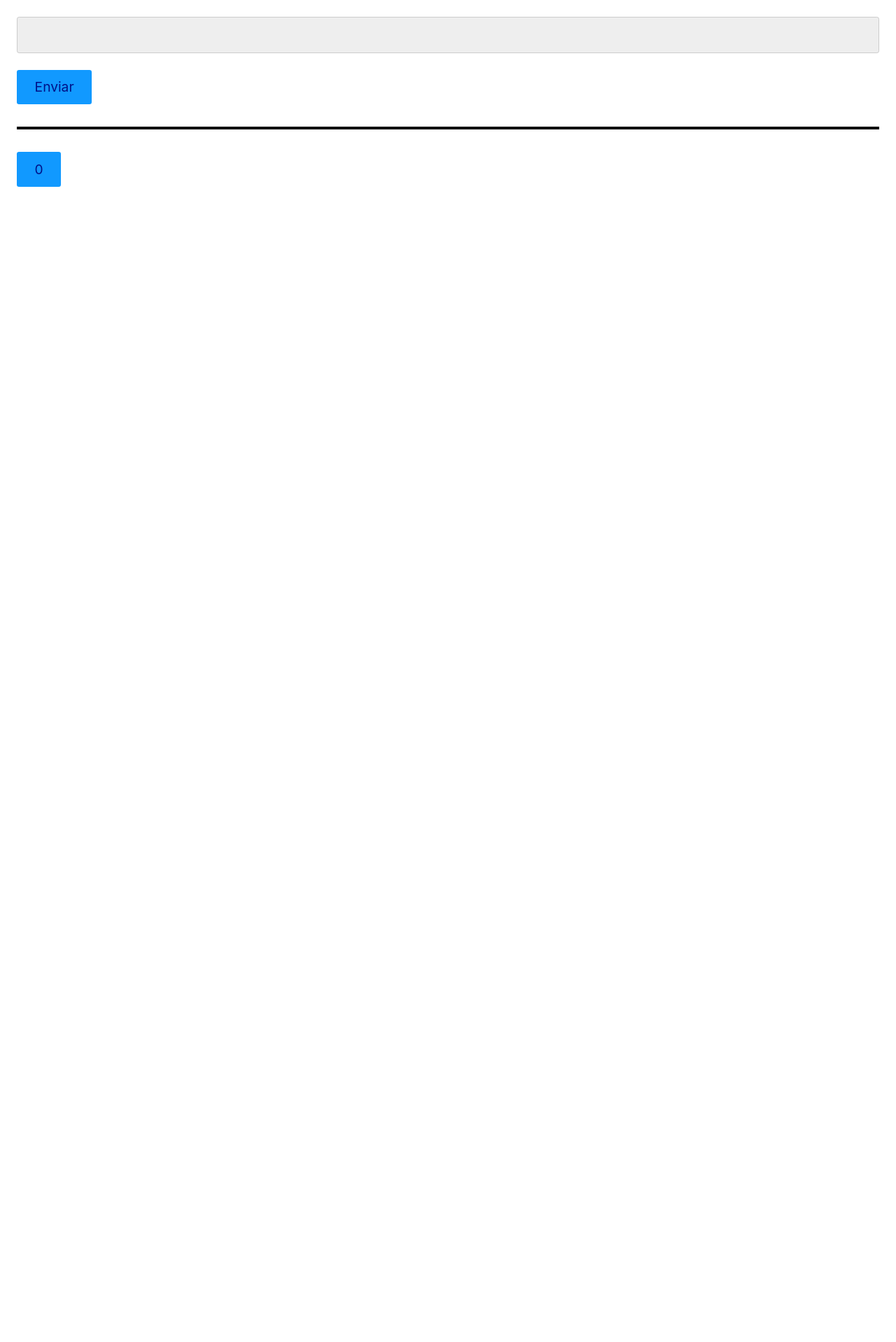
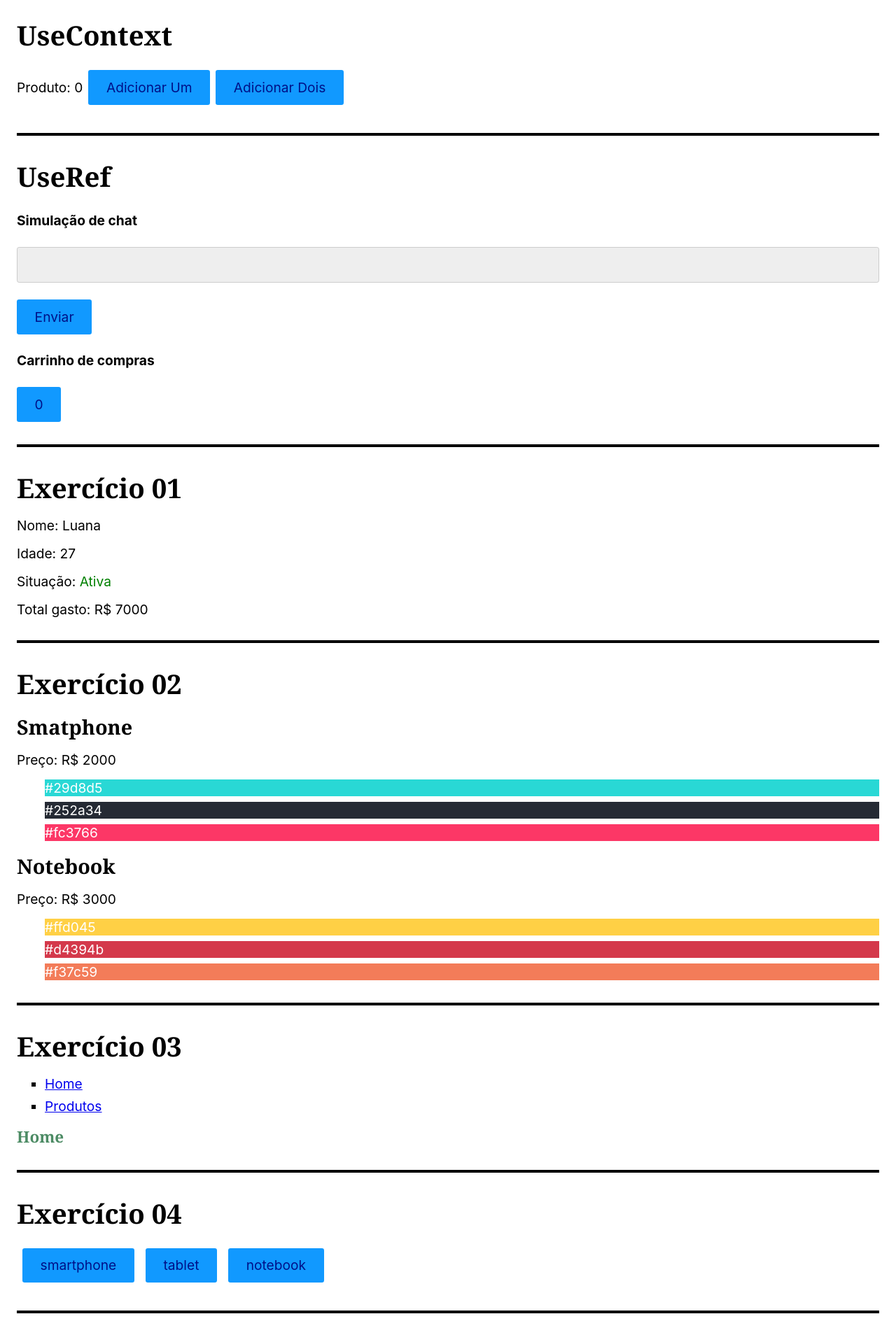
Before and after one commit to BenhurZambiasi/React-, a React (Create React App) app in the folder meuapp/: page / in a window 1280 px wide. Shown: the top 1918 px of the page at 70% size. Before the commit the page ends 800 px from the top, so only its background shows below. Built offline with nearby package versions, Linux system fonts and the light colour scheme.

Commit message:
UseContext

```diff
--- a/meuapp/src/App.js
+++ b/meuapp/src/App.js
@@ -1,18 +1,45 @@
 
 import React from 'react'
-// import Exerc01 from './Exerc_01';
-// import Exerc02 from './Exerc_02';
-//import Exerc03 from './Exerc03/Exerc_03';
-//import Exerc04 from './Exerc04/Exerc_04';
+import Exerc01 from './Exerc_01';
+import Exerc02 from './Exerc_02';
+import Exerc03 from './Exerc03/Exerc_03';
+import Exerc04 from './Exerc04/Exerc_04';
 import Exerc05 from './Exerc05/Exerc_05';
 import UseRef from './UseRef';
+import UserContext from './UserContext/UserContext';
 
 
 
 const App = () => {
 
 
-  return <UseRef />
+  return (
+    <>
+      <h1>UseContext</h1>
+      <UserContext />
+      <hr />
+      <h1>UseRef</h1>
+      <UseRef />
+      <hr />
+      <h1>Exercício 01</h1>
+      <Exerc01 />
+      <hr />
+      <h1>Exercício 02</h1>
+      <Exerc02 />
+      <hr />
+      <h1>Exercício 03</h1>
+      <Exerc03 />
+      <hr />
+      <h1>Exercício 04</h1>
+      <Exerc04 />
+      <hr />
+      <h1>Exercício 05</h1>
+      <Exerc05 />
+      <hr />
+
+
+
+    </>)
 
 }
 export default App;
--- a/meuapp/src/Exerc03/Exerc_03.js
+++ b/meuapp/src/Exerc03/Exerc_03.js
@@ -3,7 +3,7 @@ import Header from './Header'
 import Home from './Home'
 import Produtos from './Produtos'
 
-function Exerc() {
+const Exerc = () => {
   let Pagina;
   const { pathname } = window.location;
   if (pathname === '/produtos') {
@@ -19,4 +19,4 @@ function Exerc() {
   )
 }
 
-export default Exerc();
+export default Exerc;
--- a/meuapp/src/Exerc_01.js
+++ b/meuapp/src/Exerc_01.js
@@ -7,7 +7,7 @@ import React from 'react';
 
 */
 
-function Exerc() {
+const Exerc = () => {
 
   const luana = {
     cliente: 'Luana',
@@ -45,4 +45,4 @@ function Exerc() {
   );
 };
 
-export default Exerc();
+export default Exerc;
--- a/meuapp/src/Exerc_02.js
+++ b/meuapp/src/Exerc_02.js
@@ -1,6 +1,6 @@
 import React from 'react';
 
-function Exec() {
+const Exerc = () => {
   const produtos = [
     {
       id: 1,
@@ -37,4 +37,4 @@ function Exec() {
     </section>)
 }
 
-export default Exec();
+export default Exerc;
--- a/meuapp/src/UseRef.js
+++ b/meuapp/src/UseRef.js
@@ -27,13 +27,9 @@ const UseRef = () => {
     setContar(contar + 1);
   }
 
-
-
-
-
-
   return (
     <div>
+      <h4>Simulação de chat</h4>
       <ul>
         {comentarios.map((comentario) => (
           <li key={comentario}>{comentario}</li>
@@ -43,8 +39,9 @@ const UseRef = () => {
       />
       <br />
       <button onClick={handleClick}>Enviar</button>
-      <hr />
+      <br />
       <div>
+        <h4>Carrinho de compras</h4>
         <p>{notificacao}</p>
         <button onClick={handleClickCarrinho}>{contar}</button>
       </div>
--- /dev/null
+++ b/meuapp/src/UserContext/GlobalContext.js
@@ -0,0 +1,17 @@
+import React from 'react';
+
+
+export const GlobalContext = React.createContext();
+
+export const GlobalStorage = ({ children }) => {
+  const [contar, setContar] = React.useState(0);
+
+  function adicionarUm() {
+    setContar((contar) => contar + 1);
+  }
+  function adicionarDois() {
+    setContar((contar) => contar + 2);
+  }
+
+  return <GlobalContext.Provider value={{ contar, adicionarUm, adicionarDois }}>{children}</GlobalContext.Provider>
+}
--- /dev/null
+++ b/meuapp/src/UserContext/Produto.js
@@ -0,0 +1,18 @@
+import React from 'react';
+import { GlobalContext } from './GlobalContext';
+
+
+const Produto = () => {
+  const global = React.useContext(GlobalContext);
+
+
+  return (
+    <div>
+      Produto: {global.contar}
+      <button style={{ margin: '.5rem' }} onClick={() => global.adicionarUm()}>Adicionar Um</button>
+      <button onClick={() => global.adicionarDois()}>Adicionar Dois</button>
+    </div>
+  );
+};
+
+export default Produto;
--- /dev/null
+++ b/meuapp/src/UserContext/UserContext.js
@@ -0,0 +1,13 @@
+import React from 'react'
+import Produto from './Produto';
+import { GlobalContext, GlobalStorage } from './GlobalContext';
+
+const UserContext = () => {
+  return (
+    <GlobalStorage>
+      <Produto />
+    </GlobalStorage>
+  )
+}
+
+export default UserContext
```
